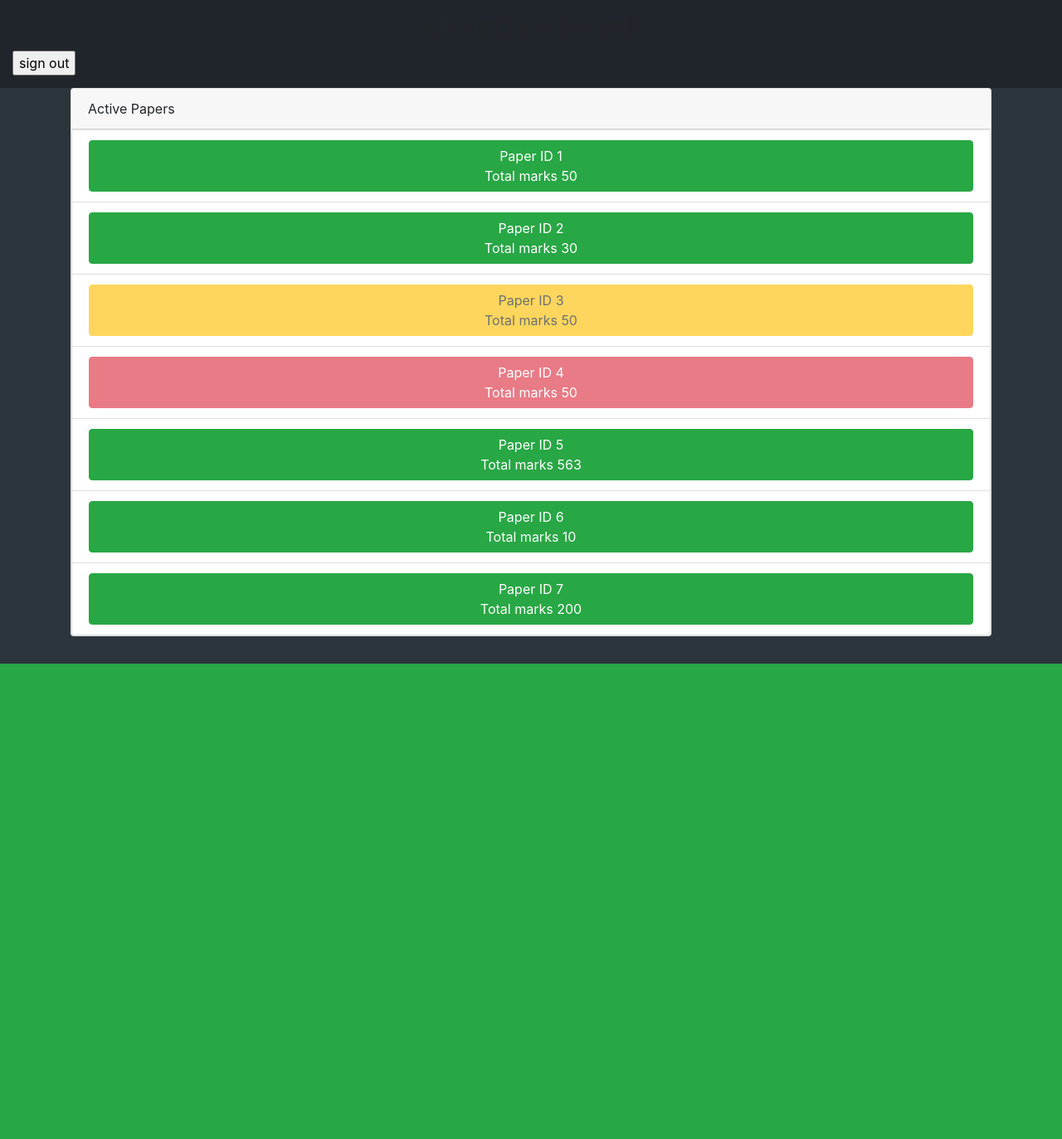
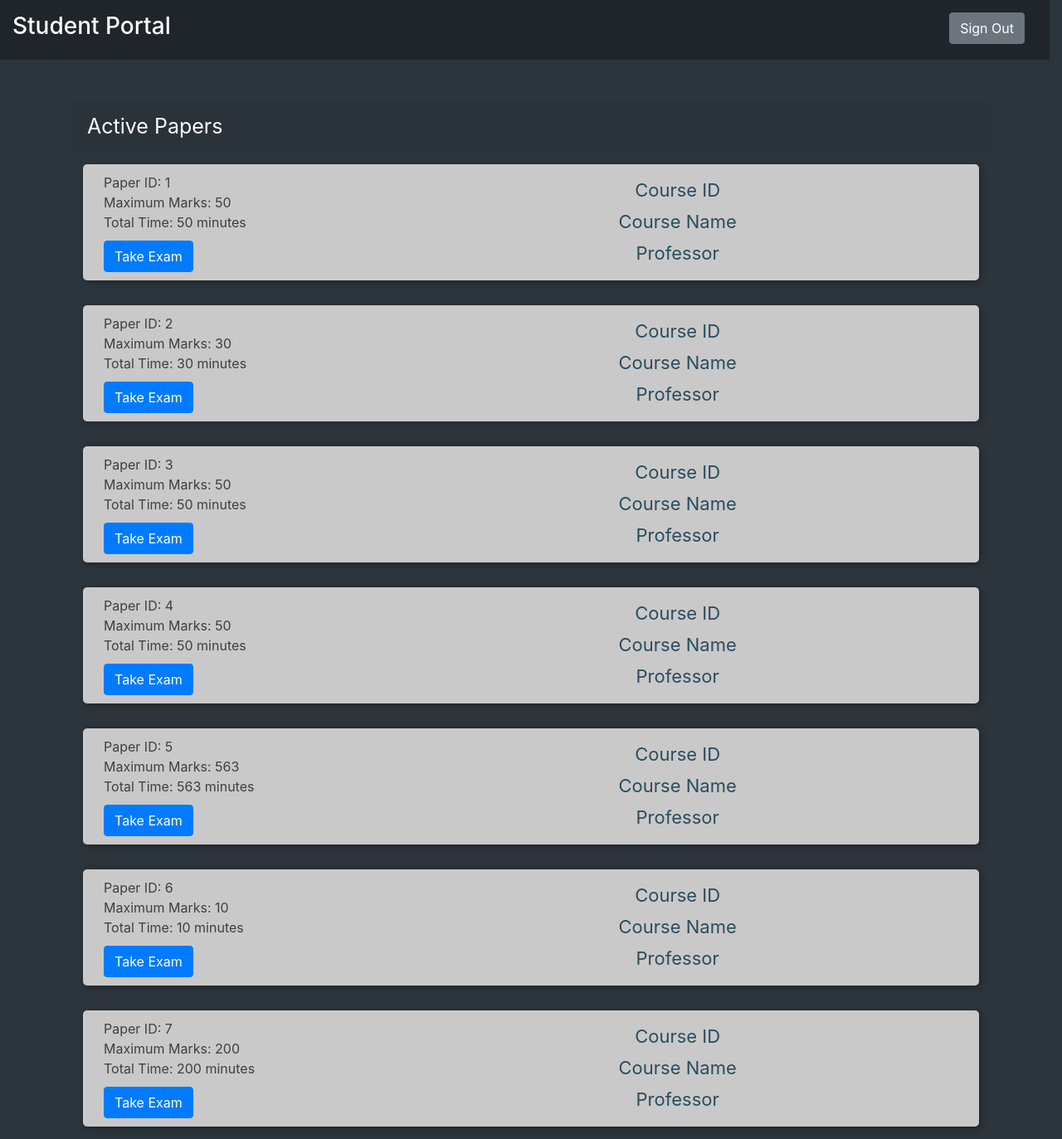
Before and after one commit to bmspr1502/misc, a PHP site: page /user_home.php in a window 1280 px wide. Shown: the whole page at 83% size. Before the commit the page ends 800 px from the top, so only its background shows below. Run offline with PHP 8.4, Linux system fonts and the light colour scheme; a user stored in the database is signed in; data comes from the database, SQL or seed files in the repository.

Commit message:
Student portal home updates

```diff
--- /dev/null
+++ b/styles/style_student.css
@@ -0,0 +1,38 @@
+.card-header{
+    color: #ffffff;
+    font-size: 25px;
+    border: none!important;
+}
+
+.student_paper{
+    background-color: #cac9c9;
+    padding: 10px;
+    margin: 15px;
+    border-radius: 5px;
+    color: #3f3f3f;
+    box-shadow: 2px 2px 8px rgba(0,0,0,0.3);
+    transition: all 0.4s;
+}
+
+.student_paper:hover{
+    background-color: #ffffff;
+    margin-left: 5px;
+    margin-right: 5px;
+    color: #2C353C;
+    box-shadow: 2px 2px 8px rgba(0,0,0,0);
+    transition: all 0.4s;
+}
+
+.main-section{
+    margin-top: 50px;
+}
+
+.info-group-2{
+    font-size: 22px;
+    margin-top: 5px;
+    color: rgb(41, 77, 94);
+}
+
+.ex-but{
+    margin-top: 10px;
+}
--- a/user_home.php
+++ b/user_home.php
@@ -6,27 +6,38 @@ if(isset($_SESSION["user_type"])){
     if($_SESSION["user_type"] == 'student'){
 
 include 'DB.php';
-
+//need to perform check to see if student's enrolled courses matched this paricular paper
+//also perform a timing check to see id the required time has crossed
+//use an async ajax call to do that
 $query= $mysqli->prepare("SELECT * FROM `faculty_papers`");
 $query->execute();
 $all_papers = $query->get_result();
 $all_papers = $all_papers->fetch_all();
 $query->close();
 ?>
+
 <!doctype html>
 <html lang="en">
     <head>
-    <title>User Dash Board</title>
+        <title>Student | Home</title>
         <link rel="stylesheet" href="https://stackpath.bootstrapcdn.com/bootstrap/4.5.0/css/bootstrap.min.css" integrity="sha384-9aIt2nRpC12Uk9gS9baDl411NQApFmC26EwAOH8WgZl5MYYxFfc+NcPb1dKGj7Sk" crossorigin="anonymous">
         <link rel="stylesheet" href="styles/faculty_home.css">
+        <link rel="stylesheet" href="styles/general.css">
+        <link rel="stylesheet" href="styles/style_student.css">
         <meta name="viewport" content="width=device-width, initial-scale=1, shrink-to-fit=no">
     </head>
 
     <body>
-<header class="container-fluid header-base">
-    <h2 style="text-align: center">User Dashboard</h2>
-    <form action="user_home.php" method="post">
-        <input type="submit" value="sign out" name="signout">
+        <header class="container-fluid header-base row">
+                <div class="col-md-6">
+                    <div class="text-left">
+                        <h3 class="top-title">Student Portal</h3>
+                    </div>
+                </div>
+                <div class="col-md-6">
+                    <div class="text-right">
+                        <form action="faculty_home.php" method="post">
+                            <input type="submit" class="btn btn-secondary top-but" value="Sign Out" name="signout">
                             <?php
                             if(isset($_POST['signout'])){
                                 unset($_SESSION['user_type']);
@@ -34,43 +45,52 @@ $query->close();
                             }
                             ?>
                         </form>
+                    </div>
+                </div>
         </header>
 
-<div class="container">
-    <div class="card">
-        <!--Show currently active papers and a button to create one-->
+
+
+        <div class="container main-section">
             <div class="card-header">
                 Active Papers
             </div>
+
             <ul class="list-group list-group flush">
+
                 <?php
                 foreach($all_papers as $paper){
                     $ID = $paper[0];
                     $marks = $paper[4];
-            $status = intval($paper[6]);
-            $txt = '<li class="list-group-item text-center"><a href="quiz.php?id=' . $ID . '">';
-            if($status==0) {
-                $txt= $txt .'<button type="button" class="btn btn-success btn-block"> ';
-            } else if($status==1){
-                $txt = $txt . '<button type="button" class="btn btn-warning btn-block disabled">';
-            }else if($status==2){
-                $txt = $txt . '<button type="button" class="btn btn-danger btn-block disabled">';
-            }
-            $txt= $txt . ' Paper ID ' . $ID . '<br>
-                    Total marks ' . $marks . '
-                    </button></a>';
-            echo $txt;
+                    $time = $paper[3];
+                    echo '<div class="student_paper row">';
+                        echo '<div class="col-md-4 text-left">';
+                            echo '<div class="info-group">Paper ID: '.$ID.'</div>';
+                            echo '<div class="info-group">Maximum Marks: '.$marks.'</div>';
+                            echo '<div class="info-group">Total Time: '.$marks.' minutes</div>';
+                            echo '<div class="info-group">
+                                <a href="quiz.php?id=' . $ID . '">
+                                    <input type="button" class="btn btn-primary ex-but" value="Take Exam">
+                                </a>
+                            </div>';
+                        echo '</div>';
+                        echo '<div class="col-md-8 text-center">';
+                            echo '<div class="info-group-2">Course ID</div>';
+                            echo '<div class="info-group-2">Course Name</div>';
+                            echo '<div class="info-group-2">Professor</div>';
+                        echo '</div>';
+                    echo '</div>';
                 }
                 ?>
             </ul>
         </div>
-
-</div>
     </body>
 </html>
+
 <?php
     }
 } else{
     echo 'Not Signed in';
     header("Location: student_login.php");
 }
+?>
```
Also changed, not shown: faculty_login.php (+16 -0 lines), student_login.php (+26 -8 lines). Lines whose indentation alone changed are shown as unchanged.
